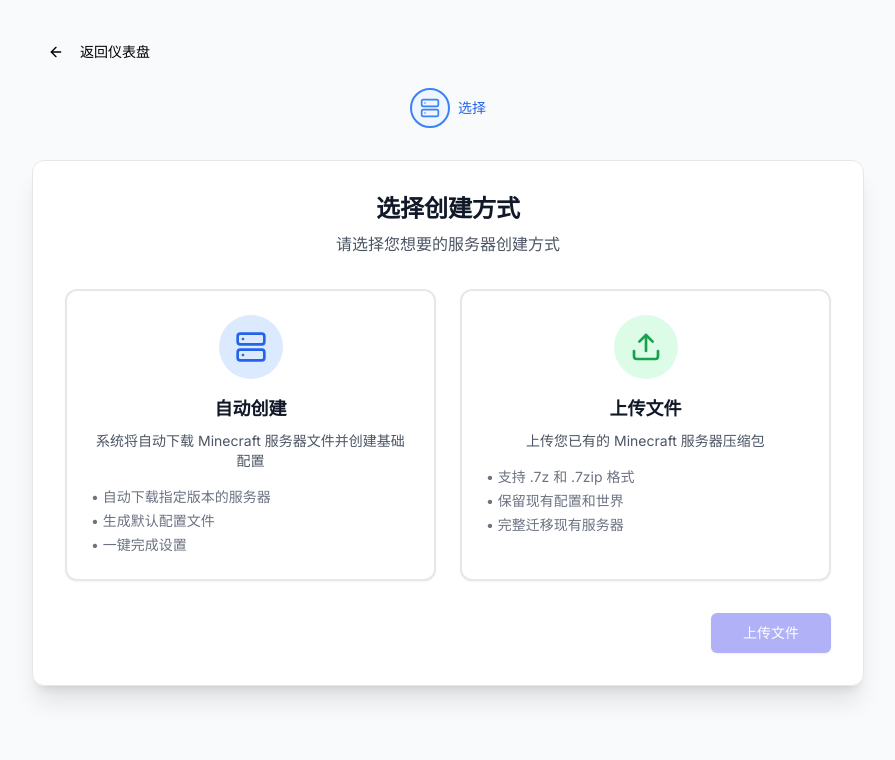
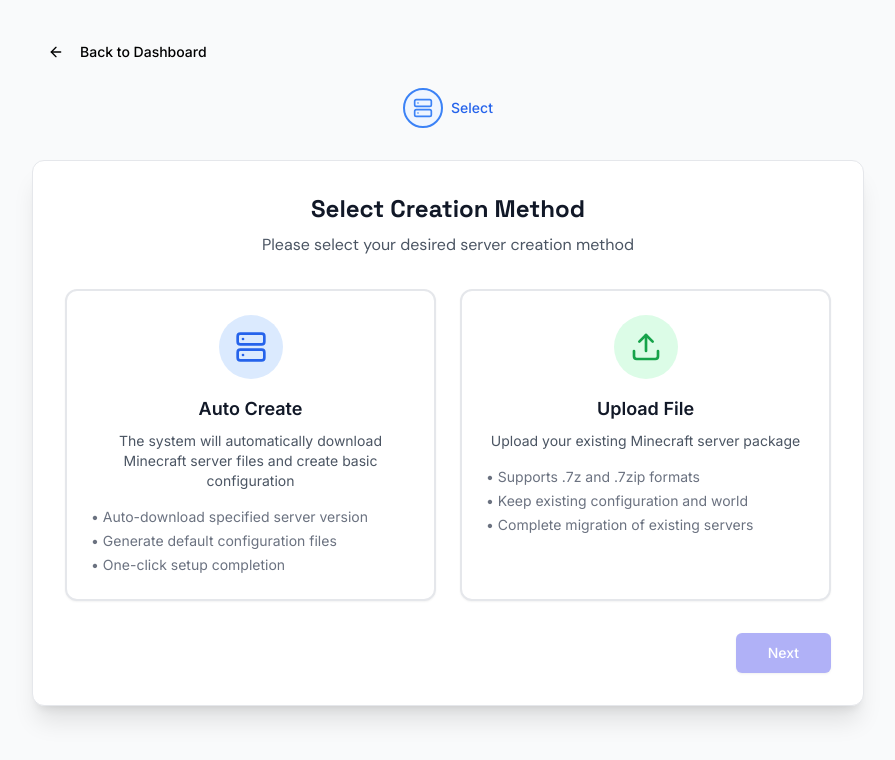
Before and after one commit to richardzhi1016/mc-server-manage-system, a React (Vite) app in the folder web-ui/: page /create in a window 1280 px wide. Shown: the top 760 px of the page, without its empty margins (192-1087 px from the left). Built offline with nearby package versions, Linux system fonts and the light colour scheme; no server answers.

Commit message:
feat(i18n): migrate servers namespace strings

```diff
--- a/web-ui/src/pages/ServerCreate.tsx
+++ b/web-ui/src/pages/ServerCreate.tsx
@@ -1,5 +1,6 @@
 import { useState } from 'react'
 import { useNavigate } from 'react-router-dom'
+import { useTranslation } from 'react-i18next'
 import { Card, CardContent, CardHeader, CardTitle } from '@/components/ui/Card'
 import { Button } from '@/components/ui/Button'
 import { FormInput } from '@/components/ui/FormInput'
@@ -28,6 +29,8 @@ interface Notification {
 
 export default function ServerCreate() {
   const navigate = useNavigate()
+  const { t } = useTranslation('servers')
+  const { t: tc } = useTranslation('common')
   const [currentStep, setCurrentStep] = useState<CreationStep>('method')
   const [creationMethod, setCreationMethod] = useState<CreationMethod | null>(null)
   const [isLoading, setIsLoading] = useState(false)
@@ -111,7 +114,7 @@ export default function ServerCreate() {
       setConfig(prev => ({ ...prev, name: serverName }))
       setUploadedFile(file)
 
-      showNotification('success', '服务器包上传成功')
+      showNotification('success', t('toast.uploadSuccess'))
 
       // Auto-advance to config step
       setCurrentStep('config')
@@ -213,10 +216,9 @@ export default function ServerCreate() {
         }
 
         await createResponse.json()
-        showNotification('success', '服务器创建成功')
       }
 
-      showNotification('success', '服务器创建成功！')
+      showNotification('success', t('toast.createSuccess'))
 
       // Redirect to panel immediately
       navigate('/panel')
@@ -231,19 +233,19 @@ export default function ServerCreate() {
 
   const getSteps = () => {
     const baseSteps = [
-      { id: 'method', label: '选择', icon: Server },
+      { id: 'method', label: t('steps.select'), icon: Server },
     ]
 
     if (creationMethod === 'auto') {
       baseSteps.push(
-        { id: 'config', label: '配置', icon: Settings },
-        { id: 'confirm', label: '确认', icon: CheckCircle }
+        { id: 'config', label: t('steps.configure'), icon: Settings },
+        { id: 'confirm', label: t('steps.confirm'), icon: CheckCircle }
       )
     } else if (creationMethod === 'upload') {
       baseSteps.push(
-        { id: 'upload', label: '上传', icon: Upload },
-        { id: 'config', label: '配置', icon: Settings },
-        { id: 'confirm', label: '确认', icon: CheckCircle }
+        { id: 'upload', label: t('steps.upload'), icon: Upload },
+        { id: 'config', label: t('steps.configure'), icon: Settings },
+        { id: 'confirm', label: t('steps.confirm'), icon: CheckCircle }
       )
     }
 
@@ -255,8 +257,8 @@ export default function ServerCreate() {
   const renderMethodStep = () => (
     <div className="space-y-8">
       <div className="text-center mb-8">
-        <h2 className="text-2xl font-bold font-heading text-gray-900 dark:text-white mb-2">选择创建方式</h2>
-        <p className="text-gray-600 dark:text-gray-400 font-body">请选择您想要的服务器创建方式</p>
+        <h2 className="text-2xl font-bold font-heading text-gray-900 dark:text-white mb-2">{t('method.title')}</h2>
+        <p className="text-gray-600 dark:text-gray-400 font-body">{t('method.desc')}</p>
       </div>
 
       <div className="grid grid-cols-1 md:grid-cols-2 gap-6">
@@ -274,14 +276,14 @@ export default function ServerCreate() {
             <div className="mx-auto w-16 h-16 bg-blue-100 dark:bg-blue-900/50 rounded-full flex items-center justify-center mb-4">
               <Server className="w-8 h-8 text-blue-600 dark:text-blue-400" />
             </div>
-            <h3 className="text-lg font-semibold text-gray-900 dark:text-white mb-2">自动创建</h3>
+            <h3 className="text-lg font-semibold text-gray-900 dark:text-white mb-2">{t('auto.name')}</h3>
             <p className="text-sm text-gray-600 dark:text-gray-400 mb-4">
-              系统将自动下载 Minecraft 服务器文件并创建基础配置
+              {t('auto.desc')}
             </p>
             <ul className="text-left text-sm text-gray-500 dark:text-gray-400 space-y-1">
-              <li>• 自动下载指定版本的服务器</li>
-              <li>• 生成默认配置文件</li>
-              <li>• 一键完成设置</li>
+              <li>• {t('auto.feature1')}</li>
+              <li>• {t('auto.feature2')}</li>
+              <li>• {t('auto.feature3')}</li>
             </ul>
           </CardContent>
         </Card>
@@ -300,14 +302,14 @@ export default function ServerCreate() {
             <div className="mx-auto w-16 h-16 bg-green-100 dark:bg-green-900/50 rounded-full flex items-center justify-center mb-4">
               <Upload className="w-8 h-8 text-green-600 dark:text-green-400" />
             </div>
-            <h3 className="text-lg font-semibold text-gray-900 dark:text-white mb-2">上传文件</h3>
+            <h3 className="text-lg font-semibold text-gray-900 dark:text-white mb-2">{t('upload.name')}</h3>
             <p className="text-sm text-gray-600 dark:text-gray-400 mb-4">
-              上传您已有的 Minecraft 服务器压缩包
+              {t('upload.desc')}
             </p>
             <ul className="text-left text-sm text-gray-500 dark:text-gray-400 space-y-1">
-              <li>• 支持 .7z 和 .7zip 格式</li>
-              <li>• 保留现有配置和世界</li>
-              <li>• 完整迁移现有服务器</li>
+              <li>• {t('upload.feature1')}</li>
+              <li>• {t('upload.feature2')}</li>
+              <li>• {t('upload.feature3')}</li>
             </ul>
           </CardContent>
         </Card>
@@ -319,7 +321,7 @@ export default function ServerCreate() {
           disabled={!creationMethod}
           className="px-8"
         >
-          {creationMethod === 'auto' ? '下一步' : '上传文件'}
+          {tc('actions.next')}
         </Button>
       </div>
     </div>
@@ -328,20 +330,15 @@ export default function ServerCreate() {
   const renderConfigStep = () => (
     <div className="space-y-6">
       <div className="text-center mb-8">
-        <h2 className="text-2xl font-bold font-heading text-gray-900 dark:text-white mb-2">服务器配置</h2>
+        <h2 className="text-2xl font-bold font-heading text-gray-900 dark:text-white mb-2">{t('configure.title')}</h2>
         <p className="text-gray-600 dark:text-gray-400 font-body">
-          设置您的新 Minecraft 服务器的基本信息
-          {creationMethod === 'upload' && (
-            <span className="block text-sm mt-1 text-blue-600 dark:text-blue-400">
-              您已经上传了服务器文件，现在请配置服务器参数
-            </span>
-          )}
+          {creationMethod === 'upload' ? t('configure.uploadDesc') : t('configure.desc')}
         </p>
       </div>
 
       <div className="grid grid-cols-1 md:grid-cols-2 gap-6">
         <FormInput
-          label="服务器名称"
+          label={t('fields.name')}
           value={config.name}
           onChange={(e) => setConfig(prev => ({ ...prev, name: e.target.value }))}
           placeholder="my-awesome-server"
@@ -349,14 +346,14 @@ export default function ServerCreate() {
         />
 
         <FormInput
-          label="服务器描述"
+          label={t('fields.description')}
           value={config.description}
           onChange={(e) => setConfig(prev => ({ ...prev, description: e.target.value }))}
-          placeholder="我的 Minecraft 服务器"
+          placeholder="my-awesome-server"
         />
 
         <FormInput
-          label="Minecraft 版本"
+          label={t('fields.version')}
           value={config.version}
           onChange={(e) => setConfig(prev => ({ ...prev, version: e.target.value }))}
           placeholder="1.21.1"
@@ -364,22 +361,22 @@ export default function ServerCreate() {
 
         <div className="space-y-1">
           <label className="block text-sm font-medium text-gray-700 dark:text-gray-300">
-            难度
+            {t('fields.difficulty')}
           </label>
           <select
             value={config.difficulty}
             onChange={(e) => setConfig(prev => ({ ...prev, difficulty: e.target.value }))}
             className="w-full py-3 px-4 text-base font-inherit border-2 border-gray-300 rounded-md bg-white dark:bg-gray-800 text-gray-900 dark:text-white cursor-pointer transition-all duration-150 appearance-none bg-no-repeat bg-right-3 bg-center bg-5 pr-10 hover:not(:disabled):border-blue-500 focus:outline-none focus:border-blue-500 focus:shadow-lg"
           >
-            <option value="peaceful">和平</option>
-            <option value="easy">简单</option>
-            <option value="normal">普通</option>
-            <option value="hard">困难</option>
+            <option value="peaceful">{t('difficulties.peaceful')}</option>
+            <option value="easy">{t('difficulties.easy')}</option>
+            <option value="normal">{t('difficulties.normal')}</option>
+            <option value="hard">{t('difficulties.hard')}</option>
           </select>
         </div>
 
         <FormInput
-          label="最大玩家数"
+          label={t('fields.maxPlayers')}
           type="number"
           value={config.maxPlayers}
           onChange={(e) => setConfig(prev => ({ ...prev, maxPlayers: parseInt(e.target.value) || 20 }))}
@@ -388,7 +385,7 @@ export default function ServerCreate() {
         />
 
         <FormInput
-          label="服务器端口"
+          label={t('fields.port')}
           type="number"
           value={config.port}
           onChange={(e) => setConfig(prev => ({ ...prev, port: parseInt(e.target.value) || 25565 }))}
@@ -398,23 +395,23 @@ export default function ServerCreate() {
       </div>
 
       <FormInput
-        label="服务器消息 (MOTD)"
+        label={t('fields.motd')}
         value={config.motd}
         onChange={(e) => setConfig(prev => ({ ...prev, motd: e.target.value }))}
-        placeholder="欢迎来到我的 Minecraft 服务器！"
+        placeholder="A Minecraft Server"
       />
 
       <div className="flex justify-between">
         <Button variant="outline" onClick={handlePreviousStep}>
           <ArrowLeft className="w-4 h-4 mr-2" />
-          上一步
+          {tc('actions.previous')}
         </Button>
         <Button
           onClick={() => setCurrentStep('confirm')}
           disabled={!config.name.trim()}
           className="px-8"
         >
-          下一步
+          {tc('actions.next')}
         </Button>
       </div>
     </div>
@@ -423,8 +420,8 @@ export default function ServerCreate() {
   const renderUploadStep = () => (
     <div className="space-y-6">
       <div className="text-center mb-8">
-        <h2 className="text-2xl font-bold font-heading text-gray-900 dark:text-white mb-2">上传服务器文件</h2>
-        <p className="text-gray-600 dark:text-gray-400 font-body">上传您的 Minecraft 服务器包 (.7z 或 .7zip 格式)</p>
+        <h2 className="text-2xl font-bold font-heading text-gray-900 dark:text-white mb-2">{t('uploadFile.title')}</h2>
+        <p className="text-gray-600 dark:text-gray-400 font-body">{t('uploadFile.subtitle')}</p>
       </div>
 
       <Card
@@ -447,15 +444,15 @@ export default function ServerCreate() {
             <div className="space-y-2">
               <p className="text-lg font-medium text-gray-900 dark:text-white">
                 {isDragOver
-                  ? '释放文件以上传'
+                  ? t('uploadFile.dropActive')
                   : uploadedFile
                     ? uploadedFile.name
-                    : '拖拽文件到此处或点击选择'}
+                    : t('uploadFile.dropIdle')}
               </p>
               <p className="text-sm text-gray-500 dark:text-gray-400">
                 {uploadedFile
                   ? `${(uploadedFile.size / 1024 / 1024).toFixed(2)} MB`
-                  : '支持 .7z 和 .7zip 格式'}
+                  : t('uploadFile.format')}
               </p>
             </div>
             <input
@@ -475,7 +472,7 @@ export default function ServerCreate() {
                   : "bg-blue-500 text-white hover:bg-blue-600"
               )}
             >
-              {isLoading ? '上传中...' : '选择文件'}
+              {isLoading ? tc('actions.uploading') : t('upload.name')}
             </label>
           </div>
         </CardContent>
@@ -484,14 +481,14 @@ export default function ServerCreate() {
       <div className="flex justify-between">
         <Button variant="outline" onClick={handlePreviousStep}>
           <ArrowLeft className="w-4 h-4 mr-2" />
-          上一步
+          {tc('actions.previous')}
         </Button>
         <Button
           onClick={() => setCurrentStep('config')}
           disabled={!uploadedFile || isLoading}
           className="px-8"
         >
-          {isLoading ? '上传中...' : '下一步'}
+          {isLoading ? tc('actions.uploading') : tc('actions.next')}
         </Button>
       </div>
     </div>
@@ -500,54 +497,54 @@ export default function ServerCreate() {
   const renderConfirmStep = () => (
     <div className="space-y-6">
       <div className="text-center mb-8">
-        <h2 className="text-2xl font-bold font-heading text-gray-900 dark:text-white mb-2">确认创建</h2>
-        <p className="text-gray-600 dark:text-gray-400 font-body">请确认以下服务器配置</p>
+        <h2 className="text-2xl font-bold font-heading text-gray-900 dark:text-white mb-2">{t('confirmCreate.title')}</h2>
+        <p className="text-gray-600 dark:text-gray-400 font-body">{t('confirmCreate.subtitle')}</p>
       </div>
 
           <Card className="bg-gray-50 dark:bg-gray-800/50">
         <CardHeader>
           <CardTitle className="flex items-center gap-2">
             <Server className="w-5 h-5" />
-            服务器信息
+            {t('confirmCreate.info')}
           </CardTitle>
         </CardHeader>
         <CardContent className="space-y-4">
           <div className="grid grid-cols-2 gap-4">
             <div>
-              <p className="text-sm font-medium text-gray-500 dark:text-gray-400">名称</p>
+              <p className="text-sm font-medium text-gray-500 dark:text-gray-400">{t('confirmCreate.nameLabel')}</p>
               <p className="text-gray-900 dark:text-white">{config.name}</p>
             </div>
             <div>
-              <p className="text-sm font-medium text-gray-500 dark:text-gray-400">创建方式</p>
+              <p className="text-sm font-medium text-gray-500 dark:text-gray-400">{t('confirmCreate.method')}</p>
               <p className="text-gray-900 dark:text-white">
-                {creationMethod === 'auto' ? '自动创建' : '上传文件'}
+                {creationMethod === 'auto' ? t('auto.name') : t('upload.name')}
               </p>
             </div>
             <div>
-              <p className="text-sm font-medium text-gray-500 dark:text-gray-400">版本</p>
+              <p className="text-sm font-medium text-gray-500 dark:text-gray-400">{t('confirmCreate.version')}</p>
               <p className="text-gray-900 dark:text-white">{config.version}</p>
             </div>
             <div>
-              <p className="text-sm font-medium text-gray-500 dark:text-gray-400">难度</p>
+              <p className="text-sm font-medium text-gray-500 dark:text-gray-400">{t('confirmCreate.difficulty')}</p>
               <p className="text-gray-900 dark:text-white">{config.difficulty}</p>
             </div>
             <div>
-              <p className="text-sm font-medium text-gray-500 dark:text-gray-400">最大玩家数</p>
+              <p className="text-sm font-medium text-gray-500 dark:text-gray-400">{t('confirmCreate.maxPlayers')}</p>
               <p className="text-gray-900 dark:text-white">{config.maxPlayers}</p>
             </div>
             <div>
-              <p className="text-sm font-medium text-gray-500 dark:text-gray-400">端口</p>
+              <p className="text-sm font-medium text-gray-500 dark:text-gray-400">{t('confirmCreate.port')}</p>
               <p className="text-gray-900 dark:text-white">{config.port}</p>
             </div>
             {creationMethod === 'upload' && (
               <div className="col-span-2">
-                <p className="text-sm font-medium text-gray-500 dark:text-gray-400">上传文件</p>
+                <p className="text-sm font-medium text-gray-500 dark:text-gray-400">{t('confirmCreate.uploadedFile')}</p>
                 <p className="text-gray-900 dark:text-white">{uploadedFile?.name}</p>
               </div>
             )}
           </div>
           <div>
-            <p className="text-sm font-medium text-gray-500 dark:text-gray-400">服务器消息 (MOTD)</p>
+            <p className="text-sm font-medium text-gray-500 dark:text-gray-400">{t('confirmCreate.motd')}</p>
             <p className="text-gray-900 dark:text-white">{config.motd}</p>
           </div>
         </CardContent>
@@ -556,14 +553,14 @@ export default function ServerCreate() {
       <div className="flex justify-between">
         <Button variant="outline" onClick={handlePreviousStep}>
           <ArrowLeft className="w-4 h-4 mr-2" />
-          上一步
+          {tc('actions.previous')}
         </Button>
         <Button
           onClick={handleCreateServer}
           disabled={isLoading}
           className="px-8"
         >
-          {isLoading ? '创建中...' : '创建服务器'}
+          {isLoading ? tc('actions.creating') : t('confirmCreate.confirm')}
         </Button>
       </div>
     </div>
@@ -575,19 +572,19 @@ export default function ServerCreate() {
         <CheckCircle className="w-8 h-8 text-green-600 dark:text-green-400" />
       </div>
       <div>
-        <h2 className="text-2xl font-bold font-heading text-gray-900 dark:text-white mb-2">服务器创建成功！</h2>
+        <h2 className="text-2xl font-bold font-heading text-gray-900 dark:text-white mb-2">{t('success.title')}</h2>
         <p className="text-gray-600 dark:text-gray-400 font-body mb-2">
-          您的服务器 "{config.name}" 已成功创建
+          {t('success.desc', { name: config.name })}
         </p>
         <p className="text-sm text-gray-500 dark:text-gray-500">
-          创建方式：{creationMethod === 'auto' ? '自动创建' : '文件上传'} · 版本：{config.version}
+          {t('success.meta', { method: creationMethod === 'auto' ? t('auto.name') : t('upload.name'), version: config.version })}
         </p>
         <p className="text-gray-600 dark:text-gray-400 font-body mt-4">
-          即将跳转到管理面板...
+          {t('success.redirect')}
         </p>
       </div>
       <Button onClick={() => navigate('/panel')} className="px-8">
-        返回仪表盘
+        {t('success.backToDashboard')}
       </Button>
     </div>
   )
@@ -602,7 +599,7 @@ export default function ServerCreate() {
             className="mb-4"
           >
             <ArrowLeft className="w-4 h-4 mr-2" />
-            返回仪表盘
+            {t('success.backToDashboard')}
           </Button>
 
           {/* Progress Steps */}
```
